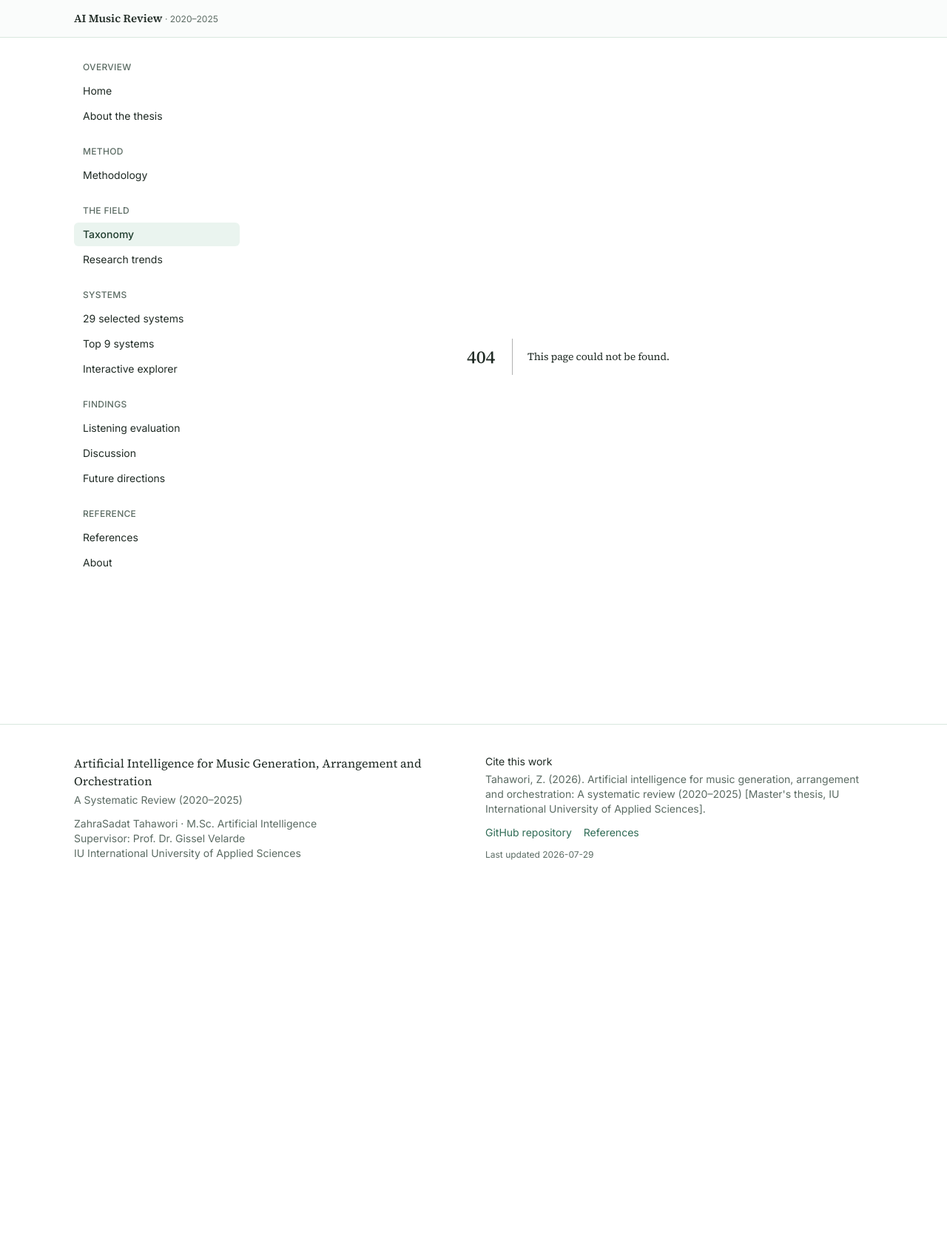
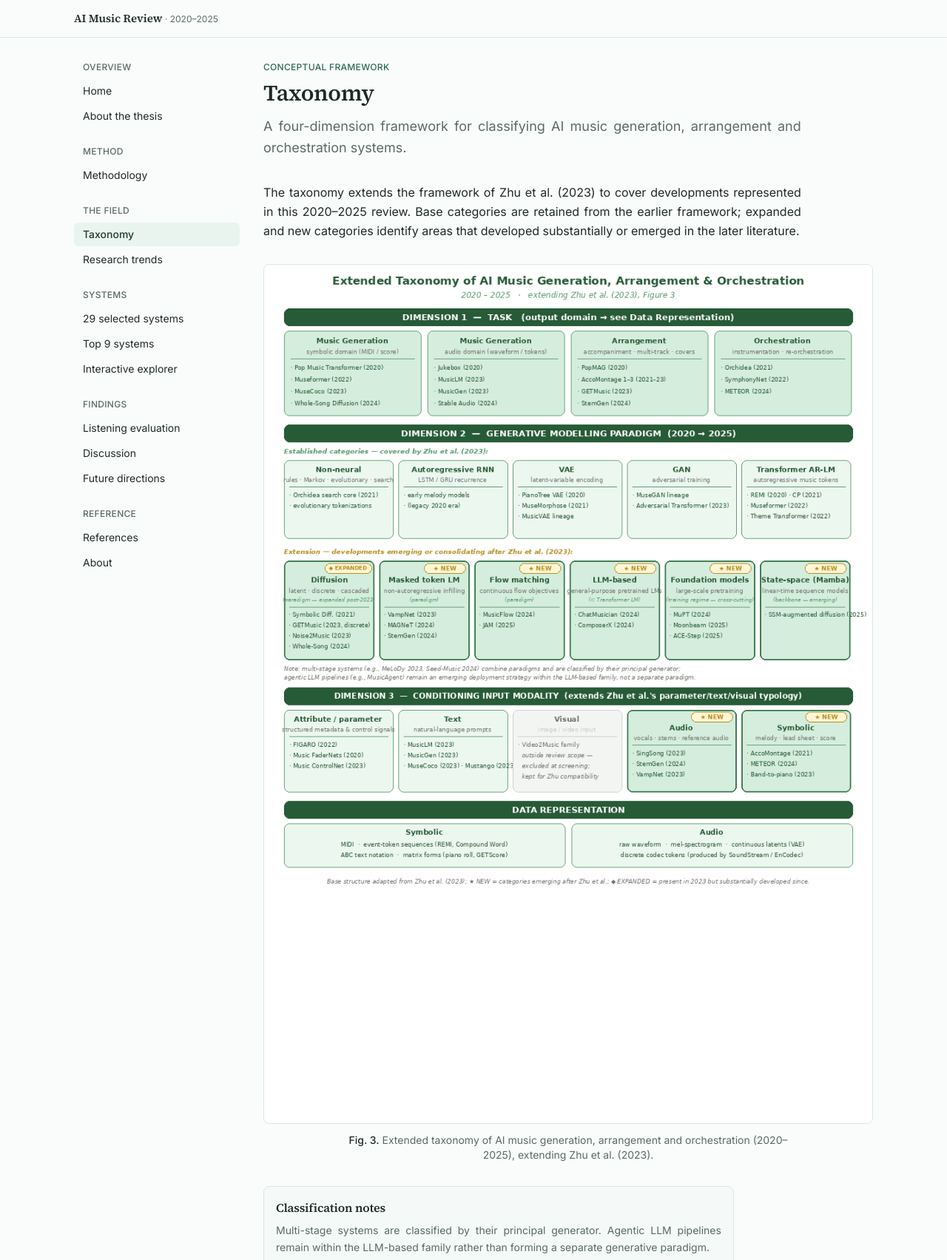
Before and after one commit to ai-rt-c/ai-music-generation-thesis-site, a Next.js app: page /taxonomy in a window 1280 px wide. Before the commit this address had no page. Shown: the top 1704 px of the page at 74% size. Before the commit the page ends 1204 px from the top, so only its background shows below. Built offline with nearby package versions, Linux system fonts and the light colour scheme.

Commit message:
feat: add taxonomy page

```diff
--- /dev/null
+++ b/app/taxonomy/page.tsx
@@ -0,0 +1,130 @@
+import type { Metadata } from "next";
+import Figure from "@/components/figures/Figure";
+import PageHeader from "@/components/ui/PageHeader";
+import { figureById, taxonomy } from "@/lib/data";
+import type { TaxonomyCategory, TaxonomyDimension } from "@/lib/types";
+
+export const metadata: Metadata = {
+  title: "Taxonomy",
+  description:
+    "The approved four-dimension taxonomy of AI music generation, arrangement and orchestration.",
+};
+
+const STATUS_ORDER: TaxonomyCategory["status"][] = ["base", "expanded", "new"];
+
+function categoryGridClass(count: number) {
+  if (count === 1) return "mt-3 grid gap-3 sm:max-w-sm";
+  if (count === 2) return "mt-3 grid gap-3 sm:grid-cols-2";
+  if (count === 3) return "mt-3 grid gap-3 sm:grid-cols-2 lg:grid-cols-3";
+  if (count === 4) return "mt-3 grid gap-3 sm:grid-cols-2 lg:grid-cols-4";
+  return "mt-3 grid gap-3 sm:grid-cols-2 lg:grid-cols-3";
+}
+
+function statusLabel(dimension: TaxonomyDimension, status: TaxonomyCategory["status"]) {
+  if (status === "base") {
+    return dimension.id === "paradigm" ? "Established / base" : "Base";
+  }
+  return status === "expanded" ? "Expanded" : "New";
+}
+
+function CategoryCard({ category }: { category: TaxonomyCategory }) {
+  return (
+    <article className="rounded-lg border border-line bg-white p-4">
+      <h4 className="text-base">{category.name}</h4>
+      <p className="mt-1 text-sm leading-relaxed text-muted">{category.description}</p>
+    </article>
+  );
+}
+
+function DimensionSection({ dimension }: { dimension: TaxonomyDimension }) {
+  const grouped = dimension.id === "paradigm" || dimension.id === "conditioning";
+
+  return (
+    <section aria-labelledby={`taxonomy-${dimension.id}`} className="mt-10">
+      <div className="border-b border-line pb-3">
+        <p className="text-xs font-medium uppercase tracking-wide text-forest">
+          Dimension {dimension.number}
+        </p>
+        <h2 id={`taxonomy-${dimension.id}`} className="mt-1 text-2xl">
+          {dimension.name}
+        </h2>
+        <p className="prose-copy mt-2 max-w-prose text-sm leading-relaxed text-muted">
+          {dimension.summary}
+        </p>
+      </div>
+
+      {grouped ? (
+        <div className="mt-5 space-y-6">
+          {STATUS_ORDER.map((status) => {
+            const categories = dimension.categories.filter(
+              (category) => category.status === status,
+            );
+            if (categories.length === 0) return null;
+            return (
+              <section key={status} aria-labelledby={`${dimension.id}-${status}`}>
+                <h3 id={`${dimension.id}-${status}`} className="text-sm font-semibold text-forest-ink">
+                  {statusLabel(dimension, status)}
+                </h3>
+                <div className={categoryGridClass(categories.length)}>
+                  {categories.map((category) => (
+                    <CategoryCard key={category.id} category={category} />
+                  ))}
+                </div>
+              </section>
+            );
+          })}
+        </div>
+      ) : (
+        <div className={categoryGridClass(dimension.categories.length).replace("mt-3", "mt-5")}>
+          {dimension.categories.map((category) => (
+            <CategoryCard key={category.id} category={category} />
+          ))}
+        </div>
+      )}
+
+      {dimension.id === "conditioning" && (
+        <p className="prose-copy mt-4 max-w-prose text-sm leading-relaxed text-muted">
+          Visual conditioning is retained for compatibility with Zhu et al. (2023), but it is
+          outside the scope of this review.
+        </p>
+      )}
+    </section>
+  );
+}
+
+export default function TaxonomyPage() {
+  return (
+    <article>
+      <PageHeader
+        kicker="Conceptual framework"
+        title="Taxonomy"
+        intro="A four-dimension framework for classifying AI music generation, arrangement and orchestration systems."
+      />
+
+      <p className="prose-copy max-w-prose leading-relaxed">
+        The taxonomy extends the framework of Zhu et al. (2023) to cover developments
+        represented in this 2020–2025 review. Base categories are retained from the earlier
+        framework; expanded and new categories identify areas that developed substantially or
+        emerged in the later literature.
+      </p>
+
+      <Figure figure={figureById("taxonomy")} />
+
+      <aside className="max-w-prose rounded-lg border border-line bg-forest-light/35 p-4 text-sm text-muted">
+        <h2 className="text-base">Classification notes</h2>
+        <p className="prose-copy mt-2 leading-relaxed">
+          Multi-stage systems are classified by their principal generator. Agentic LLM
+          pipelines remain within the LLM-based family rather than forming a separate
+          generative paradigm.
+        </p>
+      </aside>
+
+      <div className="mt-12">
+        <h2 className="text-2xl">Structured breakdown</h2>
+        {taxonomy.map((dimension) => (
+          <DimensionSection key={dimension.id} dimension={dimension} />
+        ))}
+      </div>
+    </article>
+  );
+}
```
